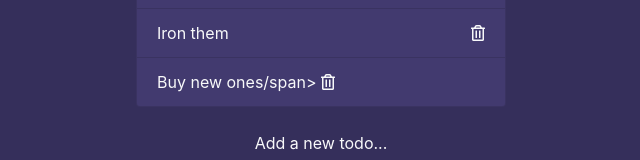
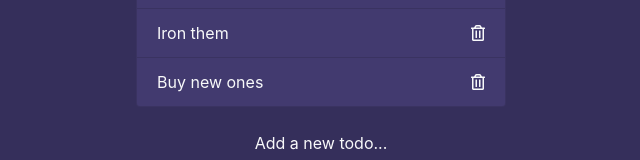
Before and after one commit to Sobiya003/todo-list, a plain HTML site: page index.html in a window 1280 px wide. Shown: the part 199-359 px from the top of the page, without its empty margins (319-959 px from the left). Drawn offline with nearby package versions, Linux system fonts and the light colour scheme.

Commit message:
my todo list

```diff
--- a/index.html
+++ b/index.html
@@ -29,7 +29,7 @@
         <i class="far fa-trash-alt delete"></i>
       </li>
       <li class="list-group-item d-flex justify-content-between align-items-center">
-        <span>Buy new ones/span>
+        <span>Buy new ones</span>
         <i class="far fa-trash-alt delete"></i>
       </li>
     </ul>
```
